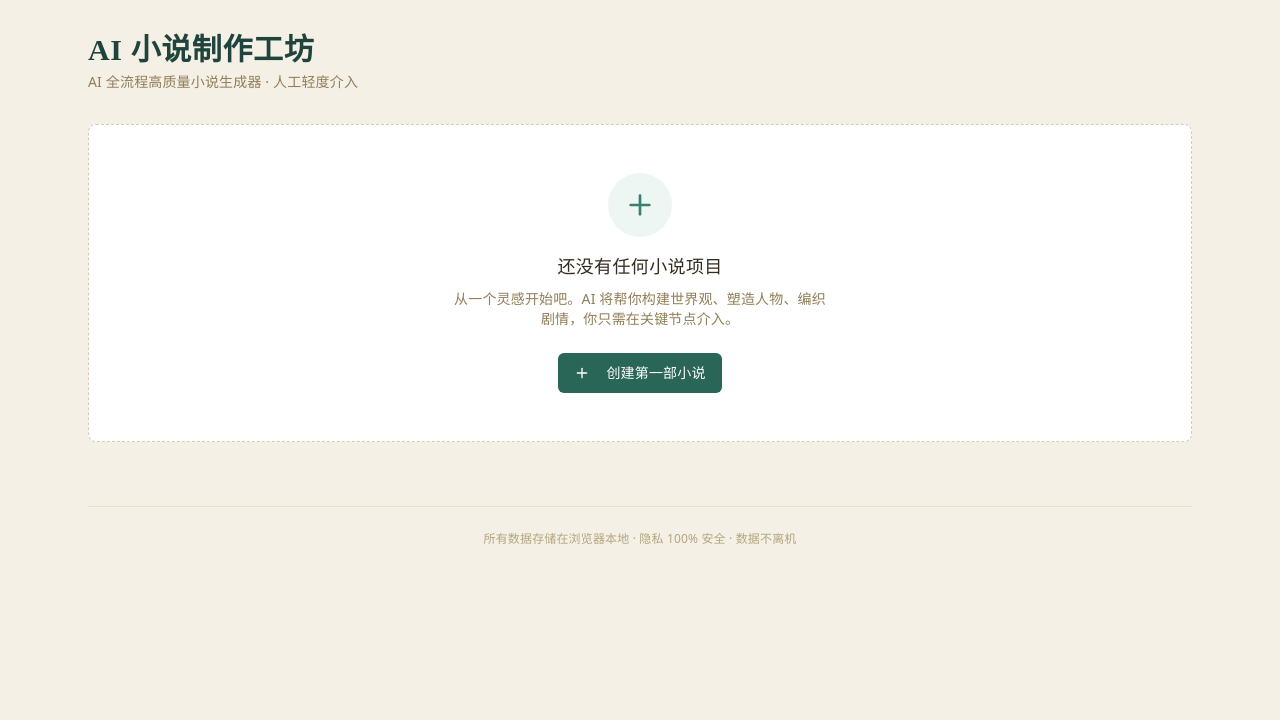
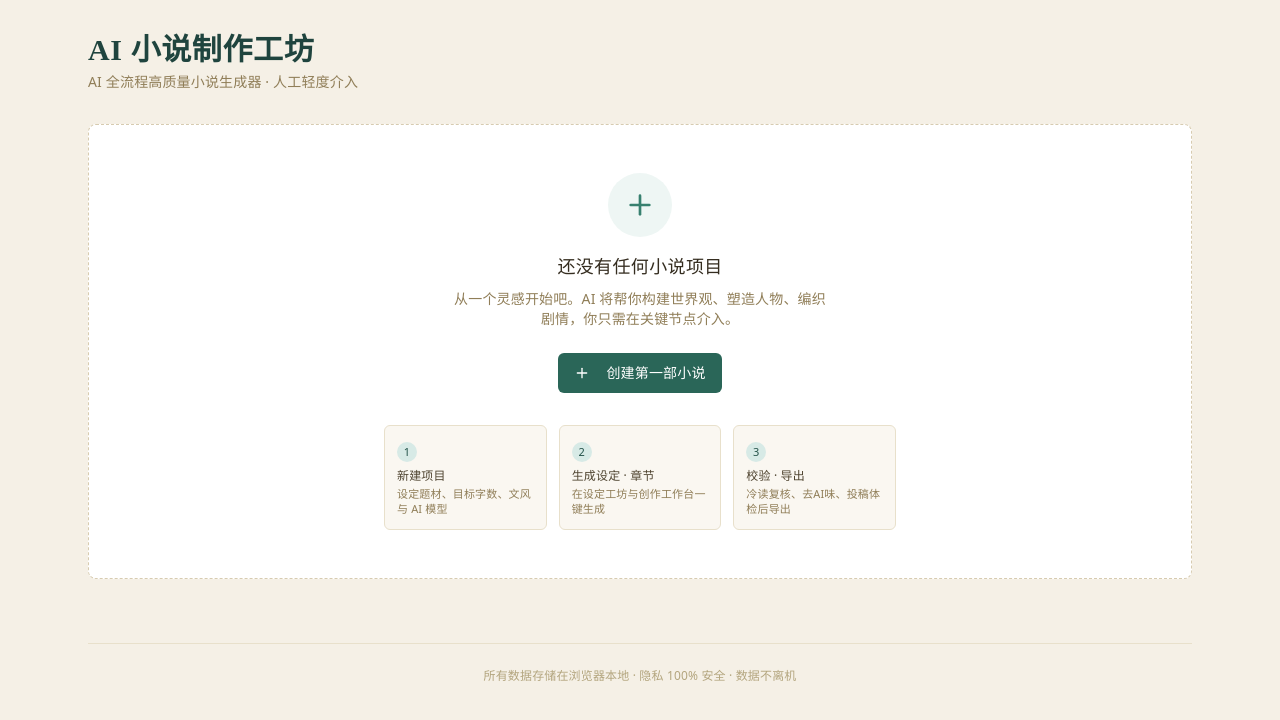
Before and after one commit to w020316/ai-novel-workshop, a Next.js app: page / in a window 1280 px wide. Shown: the top 720 px of the page. Built offline with nearby package versions, Linux system fonts and the light colour scheme.

Commit message:
feat(onboarding): 首页空态新增『三步上手』新手引导(新建项目→生成设定·章节→校验·导出)

```diff
--- a/src/components/project/empty-state.tsx
+++ b/src/components/project/empty-state.tsx
@@ -20,6 +20,25 @@ export function EmptyState() {
           创建第一部小说
         </Button>
       </Link>
+
+      <div className="mt-8 grid w-full max-w-lg grid-cols-1 gap-3 sm:grid-cols-3">
+        {[
+          ['1', '新建项目', '设定题材、目标字数、文风与 AI 模型'],
+          ['2', '生成设定 · 章节', '在设定工坊与创作工作台一键生成'],
+          ['3', '校验 · 导出', '冷读复核、去AI味、投稿体检后导出'],
+        ].map(([n, t, d]) => (
+          <div
+            key={n}
+            className="rounded-md border border-stone-200 bg-stone-50 p-3 text-left"
+          >
+            <span className="inline-flex h-5 w-5 items-center justify-center rounded-full bg-brand-100 text-[11px] font-medium text-brand-700">
+              {n}
+            </span>
+            <p className="mt-1.5 text-xs font-medium text-stone-700">{t}</p>
+            <p className="mt-0.5 text-[11px] leading-snug text-stone-500">{d}</p>
+          </div>
+        ))}
+      </div>
     </div>
   );
 }
```
